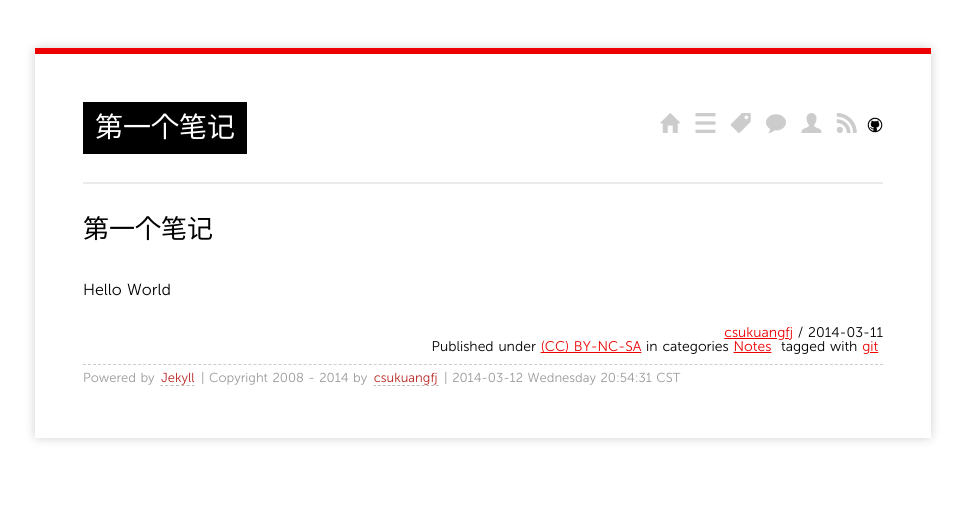
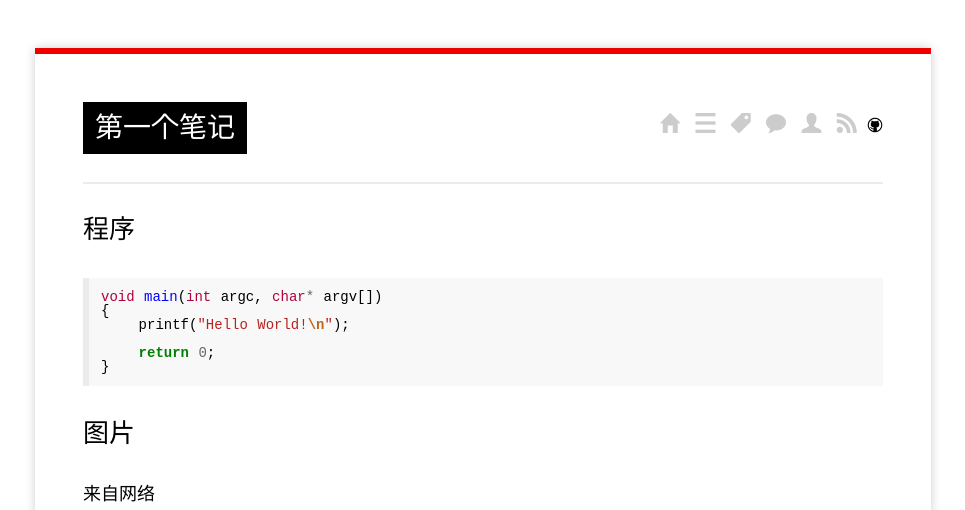
Before and after one commit to liu-ke/csukuangfj.github.io, a Jekyll site: the page built from _posts/2014/2014-03-11-my-first-note.md, in a window 1280 px wide. Shown: the top 510 px of the page, without its empty margins (157-1122 px from the left). Built offline with Jekyll 4.4.1, drawn with Linux system fonts in a browser that asks for light colours; Markdown is read by kramdown in place of the engine named in the settings; comment, search, counter and statistics services are not loaded; grey boxes are pictures that could not be loaded.

Commit message:
add picture link

````diff
--- a/_posts/2014/2014-03-11-my-first-note.md
+++ b/_posts/2014/2014-03-11-my-first-note.md
@@ -7,6 +7,21 @@ tags:
 - git
 ---
 
-## 第一个笔记
+## 程序
 
-Hello World
+```c
+void main(int argc, char* argv[])
+{
+    printf("Hello World!\n");
+
+    return 0;
+}
+```
+
+## 图片
+
+### 来自网络
+ ![](http://www.baidu.com/img/bdlogo.gif)
+
+### 来自根目录
+![](/images/github.png)
````
